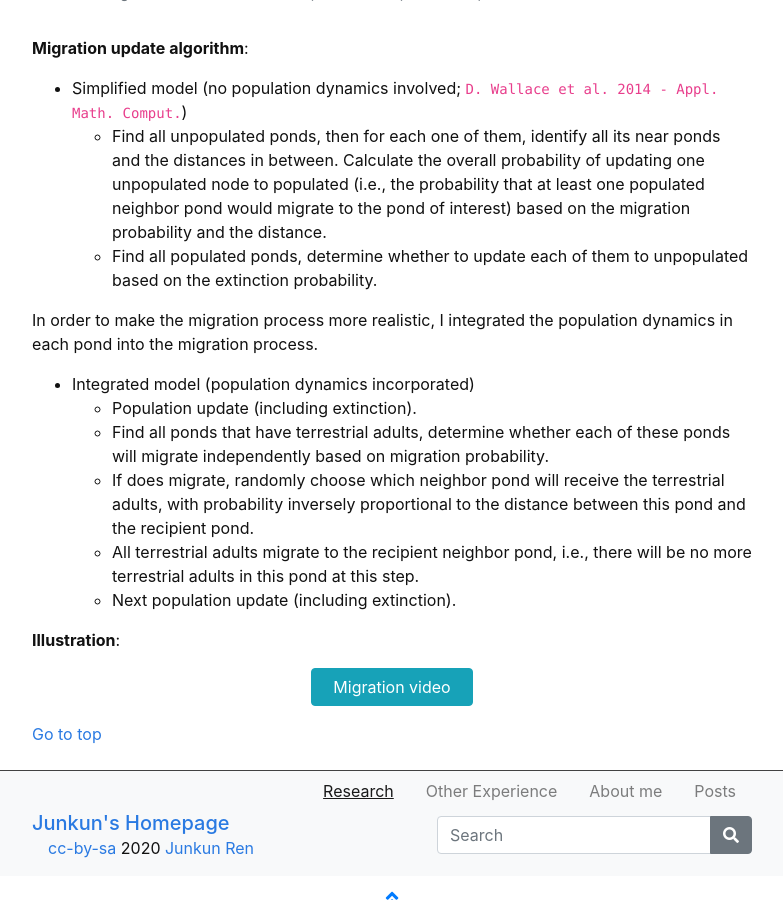
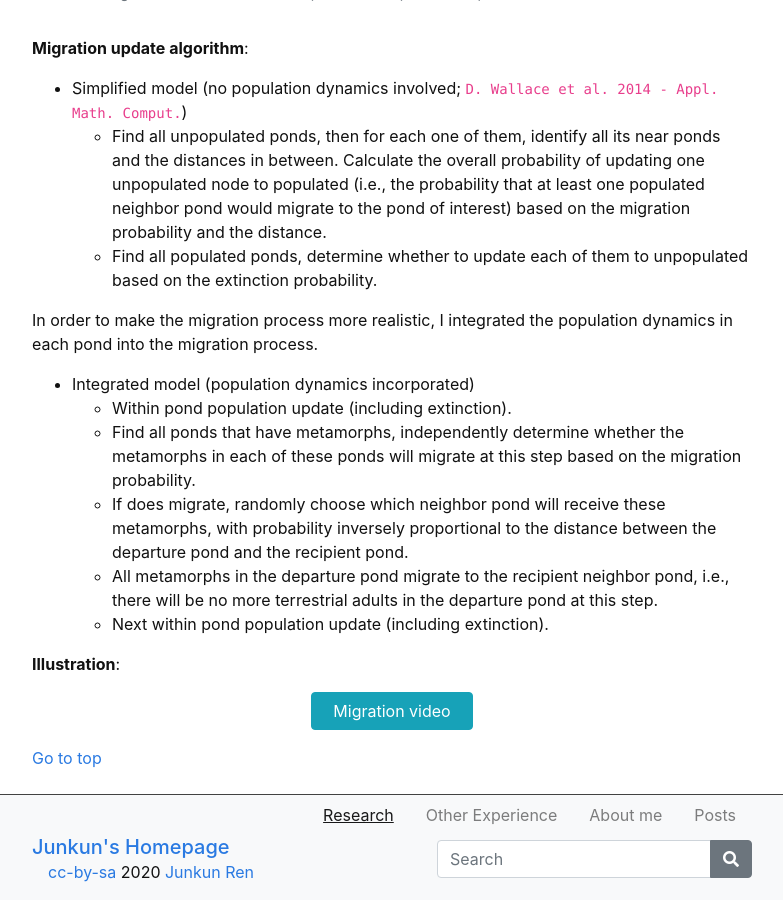
Before and after one commit to junkun-ren/PersonalWebsite, a Jekyll site: the page built from content/0-research.md, in a window 1280 px wide and 900 px high, scrolled down 8271 px. Shown: the whole window, without its empty margins (248-1031 px from the left). Built offline with Jekyll 4.4.1, drawn with Linux system fonts in a browser that asks for light colours.

Commit message:
Update 0-research.md

```diff
--- a/content/0-research.md
+++ b/content/0-research.md
@@ -106,11 +106,11 @@ Advisor: Dr. Dorothy Wallace
 
 In order to make the migration process more realistic, I integrated the population dynamics in each pond into the migration process.
 - Integrated model (population dynamics incorporated)
-	- Population update (including extinction).
-	- Find all ponds that have terrestrial adults, determine whether each of these ponds will migrate independently based on migration probability.
-	- If does migrate, randomly choose which neighbor pond will receive the terrestrial adults, with probability inversely proportional to the distance between this pond and the recipient pond.
-	- All terrestrial adults migrate to the recipient neighbor pond, i.e., there will be no more terrestrial adults in this pond at this step.
-	- Next population update (including extinction).
+	- Within pond population update (including extinction).
+	- Find all ponds that have metamorphs, independently determine whether the metamorphs in each of these ponds will migrate at this step based on the migration probability.
+	- If does migrate, randomly choose which neighbor pond will receive these metamorphs, with probability inversely proportional to the distance between the departure pond and the recipient pond.
+	- All metamorphs in the departure pond migrate to the recipient neighbor pond, i.e., there will be no more terrestrial adults in the departure pond at this step.
+	- Next within pond population update (including extinction).
 
 **Illustration**:
 {% include modal.html button="&nbsp; Migration video &nbsp;" color="info" title="Illustration videos" text="I am working on embedding the video!" %}
```
